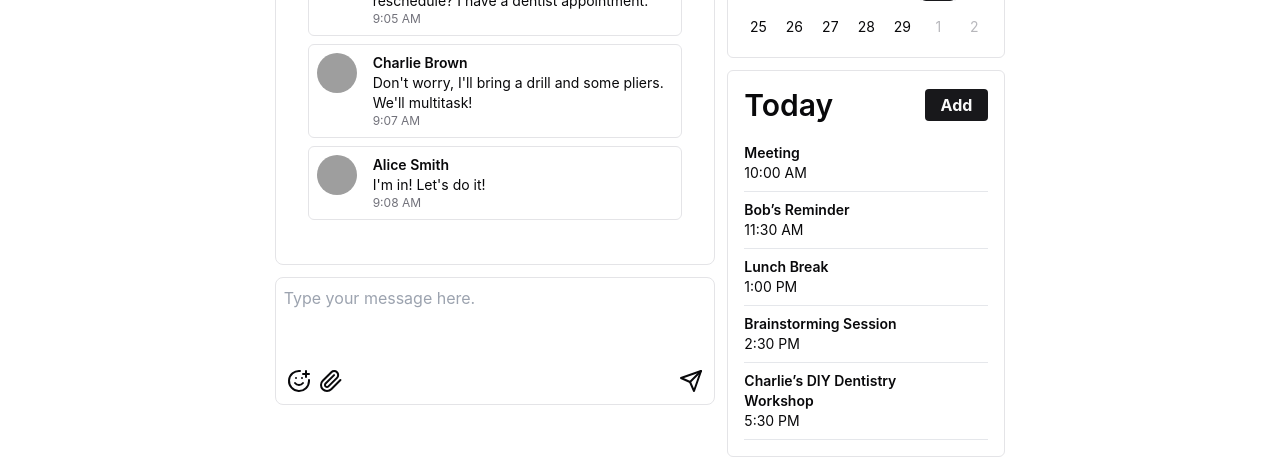
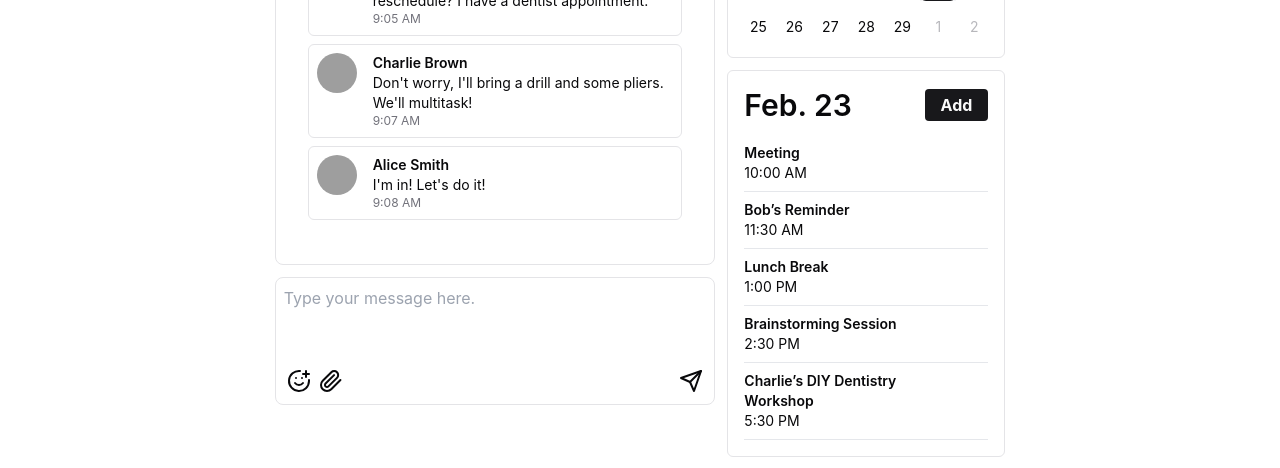
Before and after one commit to wyzhaobvt/harmony-client, a React (Vite) app: page /group in a window 1280 px wide. Shown: the part 329-797 px from the top of the page. Built offline with nearby package versions, Linux system fonts and the light colour scheme; grey boxes are pictures that could not be loaded.

Commit message:
Refactor Utils to a separate component

```diff
--- a/src/pages/group-dashboard/GroupDashboard.jsx
+++ b/src/pages/group-dashboard/GroupDashboard.jsx
@@ -1,29 +1,25 @@
-import React, { useState } from 'react';
+import React, { useState, useEffect } from 'react';
 import Message from './Message';
-import Event from './Event';
+import Utils from './Utils';
 import { Phone, Calendar, UserRoundPlus } from 'lucide-react';
 import { Calendar as CustomCalendar } from '@/components/ui/calendar';
 import {
   Dialog,
   DialogContent,
   DialogDescription,
+  DialogFooter,
   DialogHeader,
   DialogTitle,
   DialogTrigger,
 } from '@/components/ui/dialog';
+import { Button } from '@/components/ui/button';
+import { Input } from '@/components/ui/input';
+import { Label } from '@/components/ui/label';
 import Textarea from './Textarea';
+import { Textarea as TextareaCN } from '@/components/ui/textarea';
 import './GroupDashboard.css';
-import { cn } from '@/lib/utils';
-import { Button } from '@/components/ui/button';
-import {
-  Popover,
-  PopoverContent,
-  PopoverTrigger,
-} from '@/components/ui/popover';
 
 function GroupDashboard() {
-  const [date, setDate] = React.useState(new Date());
-
   const [messages, setMessages] = useState([
     {
       name: 'Bob Johnson',
@@ -53,29 +49,6 @@ function GroupDashboard() {
     },
   ]);
 
-  const events = [
-    {
-      name: 'Meeting',
-      time: '10:00 AM',
-    },
-    {
-      name: 'Bob’s Reminder',
-      time: '11:30 AM',
-    },
-    {
-      name: 'Lunch Break',
-      time: '1:00 PM',
-    },
-    {
-      name: 'Brainstorming Session',
-      time: '2:30 PM',
-    },
-    {
-      name: 'Charlie’s DIY Dentistry Workshop',
-      time: '5:30 PM',
-    },
-  ];
-
   const addMessage = (newMessage) => {
     setMessages((prevMessages) => [...prevMessages, newMessage]);
   };
@@ -97,29 +70,7 @@ function GroupDashboard() {
                     <Calendar size={24} className="xl:hidden" />
                   </DialogTrigger>
                   <DialogContent className="w-fit p-12 max-h-[80vh] overflow-y-auto">
-                    <CustomCalendar
-                      mode="single"
-                      selected={date}
-                      onSelect={setDate}
-                      className="rounded-md border border-input h-fit mb-3"
-                    />
-                    <div className="day-breakdown rounded-md border border-input p-4">
-                      <div className="flex justify-between items-center mb-3">
-                        <h1 className="font-semibold text-3xl">Today</h1>
-                        <button className="bg-primary text-primary-foreground hover:bg-primary/90 font-bold py-1 px-4 rounded">
-                          Add
-                        </button>
-                      </div>
-                      <div className="event-list">
-                        {events.map((event, index) => (
-                          <Event
-                            key={index}
-                            name={event.name}
-                            time={event.time}
-                          />
-                        ))}
-                      </div>
-                    </div>
+                    <Utils />
                   </DialogContent>
                 </Dialog>
               </div>
@@ -143,25 +94,7 @@ function GroupDashboard() {
           />
         </div>
         <div className="utils max-w-min hidden xl:block">
-          <CustomCalendar
-            mode="single"
-            selected={date}
-            onSelect={setDate}
-            className="rounded-md border border-input h-fit mb-3"
-          />
-          <div className="day-breakdown rounded-md border border-input p-4">
-            <div className="flex justify-between items-center mb-3">
-              <h1 className="font-semibold text-3xl">Today</h1>
-              <button className="bg-primary text-primary-foreground hover:bg-primary/90 font-bold py-1 px-4 rounded">
-                Add
-              </button>
-            </div>
-            <div className="event-list">
-              {events.map((event, index) => (
-                <Event key={index} name={event.name} time={event.time} />
-              ))}
-            </div>
-          </div>
+          <Utils />
         </div>
       </div>
     </div>
--- /dev/null
+++ b/src/pages/group-dashboard/Utils.jsx
@@ -0,0 +1,135 @@
+import React, { useState, useEffect } from 'react';
+import Event from './Event';
+import { Calendar as CustomCalendar } from '@/components/ui/calendar';
+import {
+  Dialog,
+  DialogContent,
+  DialogDescription,
+  DialogFooter,
+  DialogHeader,
+  DialogTitle,
+  DialogTrigger,
+} from '@/components/ui/dialog';
+import { Input } from '@/components/ui/input';
+import { Textarea as TextareaCN } from '@/components/ui/textarea';
+import { Button } from '@/components/ui/button';
+
+function Utils() {
+  const monthNames = [
+    'Jan.',
+    'Feb.',
+    'Mar.',
+    'Apr.',
+    'May',
+    'Jun.',
+    'Jul.',
+    'Aug.',
+    'Sep.',
+    'Oct.',
+    'Nov.',
+    'Dec.',
+  ];
+
+  const [date, setDate] = React.useState(new Date());
+
+  const [eventForm, setEventForm] = useState({
+    name: '',
+    time: '',
+    description: '',
+  });
+
+  const handleEventChange = (e) => {
+    setEventForm({
+      ...eventForm,
+      [e.target.id]: e.target.value,
+    });
+  };
+
+  const handleFormSubmit = (e) => {
+    e.preventDefault();
+    setEvents([...events, eventForm]);
+    setEventForm({ name: '', time: '', description: '' }); // Reset form
+  };
+
+  const [events, setEvents] = useState([
+    {
+      name: 'Meeting',
+      time: '10:00 AM',
+    },
+    {
+      name: 'Bob’s Reminder',
+      time: '11:30 AM',
+    },
+    {
+      name: 'Lunch Break',
+      time: '1:00 PM',
+    },
+    {
+      name: 'Brainstorming Session',
+      time: '2:30 PM',
+    },
+    {
+      name: 'Charlie’s DIY Dentistry Workshop',
+      time: '5:30 PM',
+    },
+  ]);
+
+  return (
+    <>
+      <CustomCalendar
+        mode="single"
+        selected={date}
+        onSelect={setDate}
+        className="rounded-md border border-input h-fit mb-3"
+      />
+      <div className="day-breakdown rounded-md border border-input p-4">
+        <div className="flex justify-between items-center mb-3">
+          <h1 className="font-semibold text-3xl">
+            {monthNames[date.getMonth()]} {date.getDate()}
+          </h1>
+          <Dialog>
+            <DialogTrigger className="bg-primary text-primary-foreground hover:bg-primary/90 font-bold py-1 px-4 rounded">
+              Add
+            </DialogTrigger>
+            <DialogContent className="sm:max-w-[425px]">
+              <DialogHeader>
+                <DialogTitle>Create Event</DialogTitle>
+                <DialogDescription>Add a new event.</DialogDescription>
+              </DialogHeader>
+              <form onSubmit={handleFormSubmit} className="flex flex-col gap-3">
+                <Input
+                  id="name"
+                  placeholder="Event name"
+                  value={eventForm.name}
+                  onChange={handleEventChange}
+                />
+                <Input
+                  id="time"
+                  placeholder="Date and time"
+                  value={eventForm.time}
+                  onChange={handleEventChange}
+                />
+                <TextareaCN
+                  id="description"
+                  placeholder="Event Description"
+                  value={eventForm.description}
+                  onChange={handleEventChange}
+                />
+                <DialogFooter>
+                  <Button type="submit">Add event</Button>
+                </DialogFooter>
+              </form>
+            </DialogContent>
+          </Dialog>
+        </div>
+        <div className="event-list">
+          {events.map((event, index) => (
+            <Event key={index} name={event.name} time={event.time} />
+          ))}
+        </div>
+      </div>
+    </>
+  );
+}
+
+export default Utils;
```
